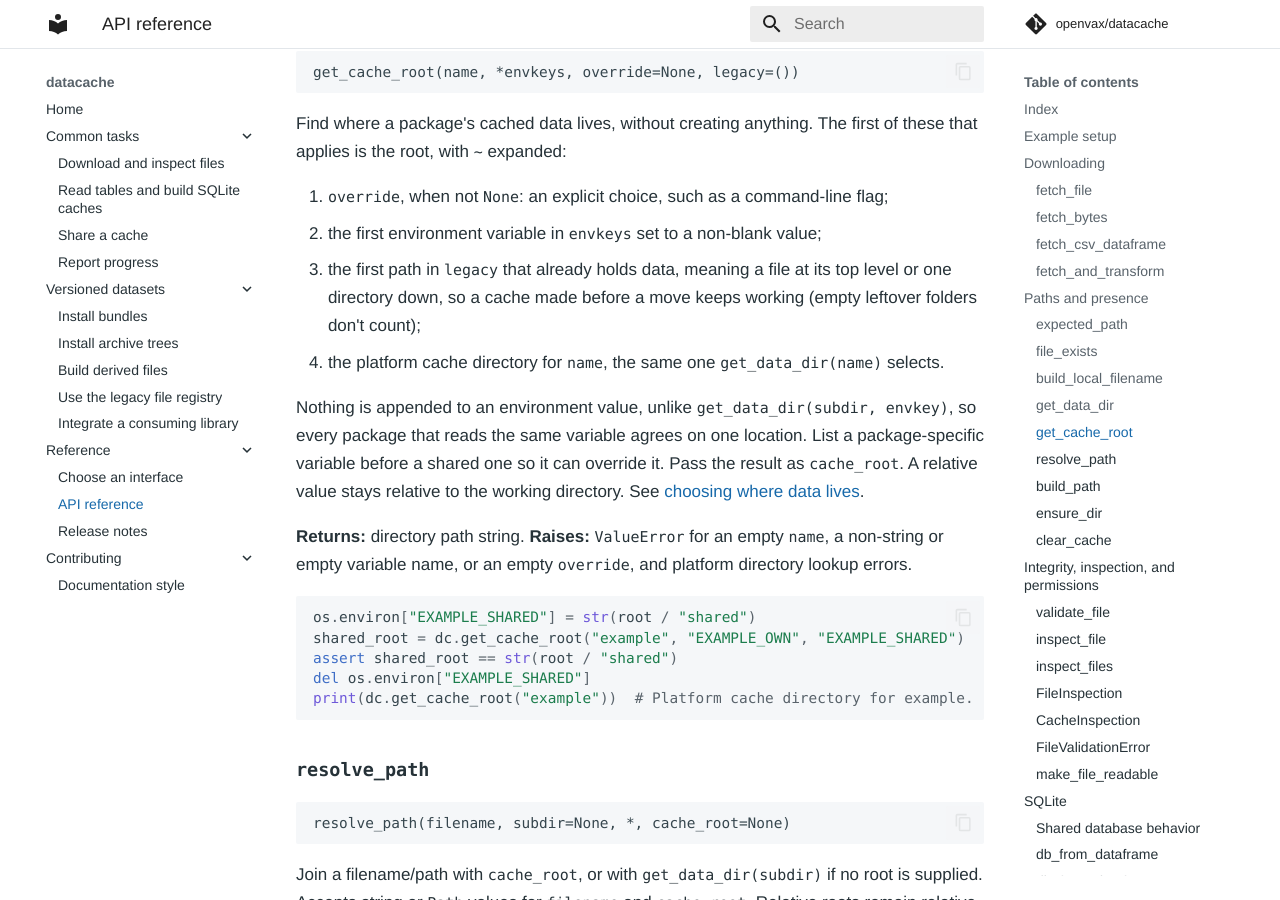
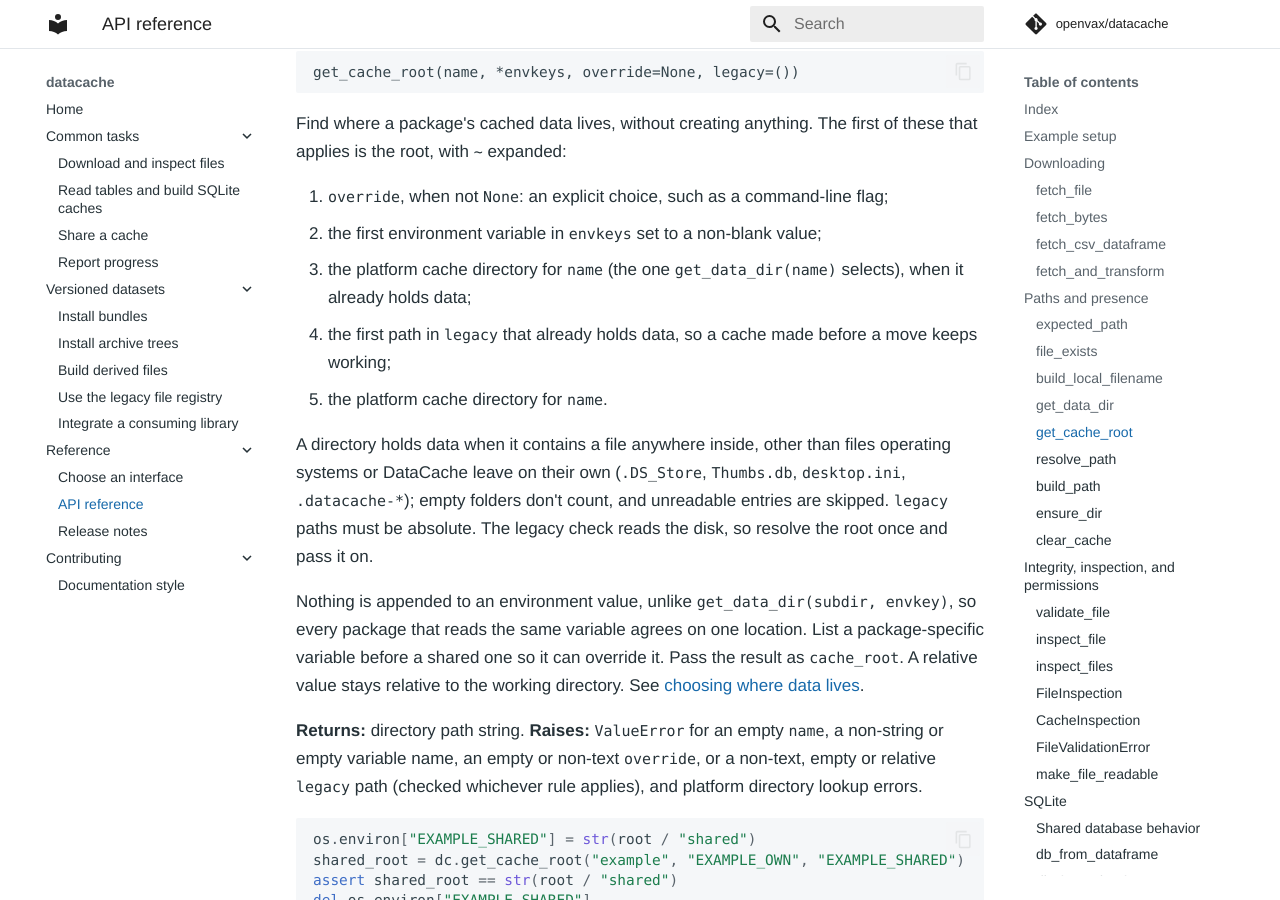
Before and after one commit to openvax/datacache, an MkDocs documentation site: the page built from docs/api.md, in a window 1280 px wide and 900 px high, scrolled down 12310 px. Built offline with MkDocs 1.6.1 and Material for MkDocs 9.7.7, drawn with Linux system fonts in a browser that asks for light colours; comment, search, counter and statistics services are not loaded.

Commit message:
Fix review findings in get_cache_root
- A legacy location holds data when it has a file anywhere inside (not
  just one level down), ignoring .DS_Store, Thumbs.db, desktop.ini and
  DataCache's own .datacache-* files; unreadable or looping entries are
  skipped instead of raising.
- A platform directory that already holds data wins over a legacy one,
  so the root no longer flips after a fresh install.
- legacy and override are validated up front whichever rule applies:
  text paths only, non-empty, legacy absolute (a relative one scanned the
  working directory); legacy=None means none; override is stripped and
  ~-expanded like environment values.
- Docs: precedence, raises, the interface reference row, and advice to
  resolve once and pass the root along.

Claude-Session: https://claude.ai/code/session_01Pic7GGifYLP45oZkdYihge

````diff
--- a/docs/api.md
+++ b/docs/api.md
@@ -393,11 +393,17 @@ of these that applies is the root, with `~` expanded:
 
 1. `override`, when not `None`: an explicit choice, such as a command-line flag;
 2. the first environment variable in `envkeys` set to a non-blank value;
-3. the first path in `legacy` that already holds data, meaning a file at its top
-   level or one directory down, so a cache made before a move keeps working
-   (empty leftover folders don't count);
-4. the platform cache directory for `name`, the same one `get_data_dir(name)`
-   selects.
+3. the platform cache directory for `name` (the one `get_data_dir(name)`
+   selects), when it already holds data;
+4. the first path in `legacy` that already holds data, so a cache made before a
+   move keeps working;
+5. the platform cache directory for `name`.
+
+A directory holds data when it contains a file anywhere inside, other than
+files operating systems or DataCache leave on their own (`.DS_Store`,
+`Thumbs.db`, `desktop.ini`, `.datacache-*`); empty folders don't count, and
+unreadable entries are skipped. `legacy` paths must be absolute. The legacy
+check reads the disk, so resolve the root once and pass it on.
 
 Nothing is appended to an environment value, unlike `get_data_dir(subdir,
 envkey)`, so every package that reads the same variable agrees on one
@@ -406,8 +412,9 @@ override it. Pass the result as `cache_root`. A relative value stays relative
 to the working directory. See [choosing where data lives](shared-caches.md#choosing-where-data-lives).
 
 **Returns:** directory path string. **Raises:** `ValueError` for an empty
-`name`, a non-string or empty variable name, or an empty `override`, and
-platform directory lookup errors.
+`name`, a non-string or empty variable name, an empty or non-text `override`,
+or a non-text, empty or relative `legacy` path (checked whichever rule
+applies), and platform directory lookup errors.
 
 ```python
 os.environ["EXAMPLE_SHARED"] = str(root / "shared")
````
Also changed, not shown: CHANGELOG.md (+4 -3 lines), docs/reference/choosing.md (+1 -1 lines), docs/shared-caches.md (+8 -2 lines), 2 other files.
